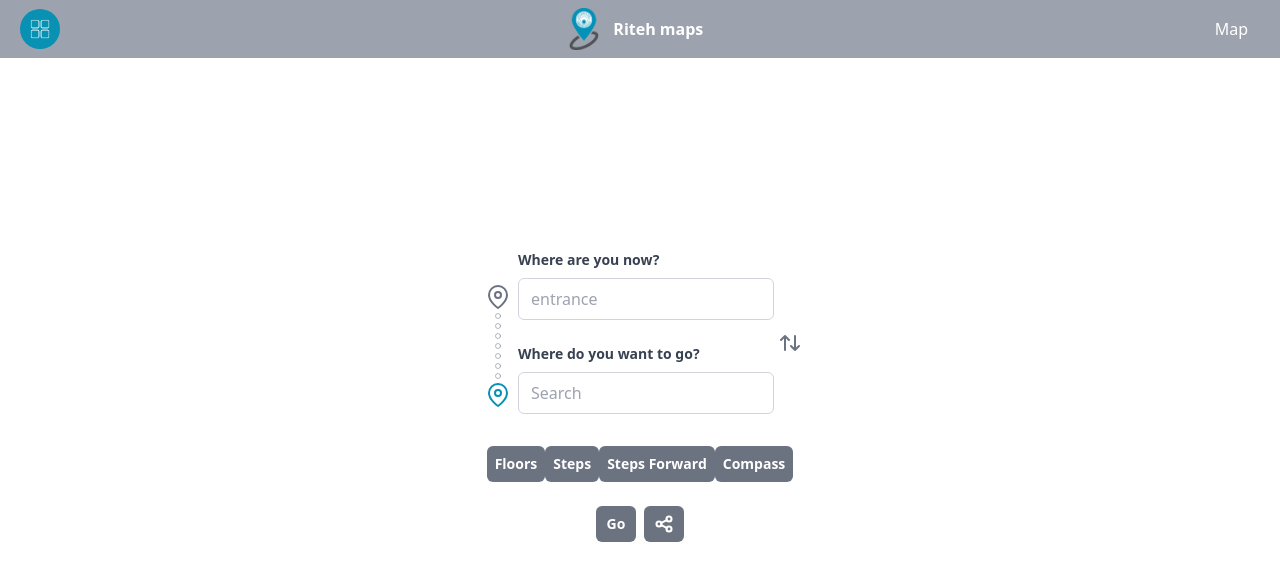
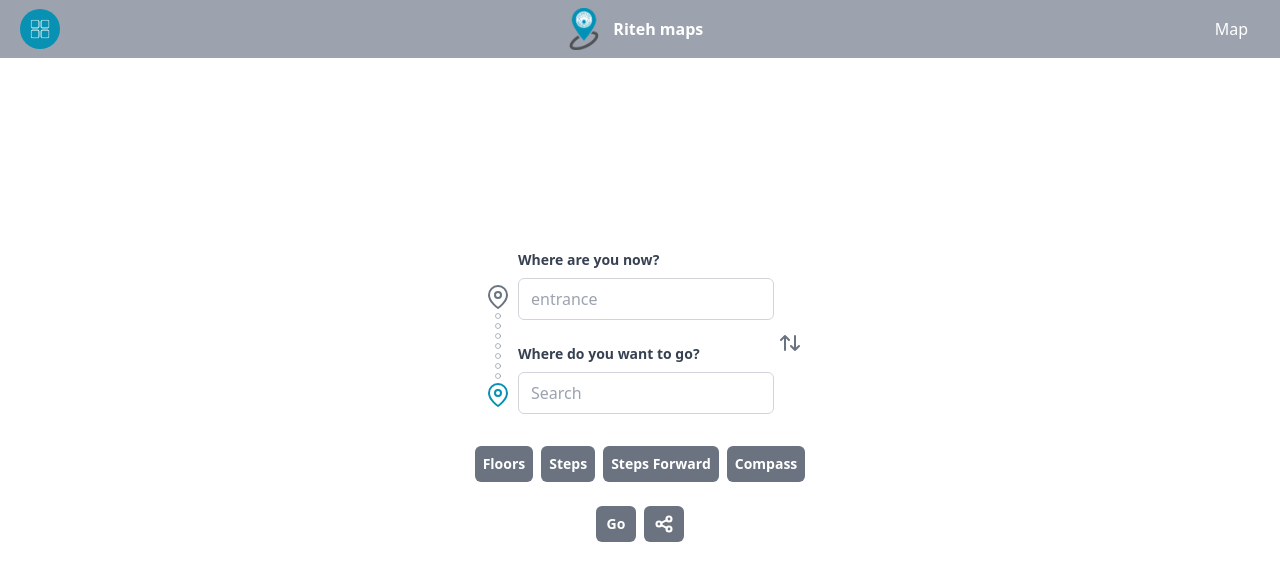
Before and after one commit to JakovTomasic/RitehMaps, a Next.js app in the folder client/: page / in a window 1280 px wide. Shown: the top 580 px of the page. Built offline with nearby package versions, Linux system fonts and the light colour scheme.

Commit message:
another button spacing bug fix

```diff
--- a/client/src/components/HCIGoButtons.tsx
+++ b/client/src/components/HCIGoButtons.tsx
@@ -19,12 +19,12 @@ const HCIGoButtons: React.FC<HCIGoButtonProps> = (props) => {
   ];
 
   const enabledButtonStyle: string =
-    "mx-auto py-2 px-2 rounded-md flex items-center justify-center mx-1" +
+    "mx-1 py-2 px-2 rounded-md flex items-center justify-center mr-1" +
     " bg-cyan-600 focus:bg-cyan-700 transition duration-300 w-100" +
     " text-white text-sm font-bold";
 
   const disabledButtonStyle: string =
-    "mx-auto py-2 px-2 rounded-md flex items-center justify-center mx-1" +
+    "mx-1 py-2 px-2 rounded-md flex items-center justify-center mr-1" +
     " bg-gray-500 cursor-not-allowed w-100" +
     " text-white text-sm font-bold";
 
```
